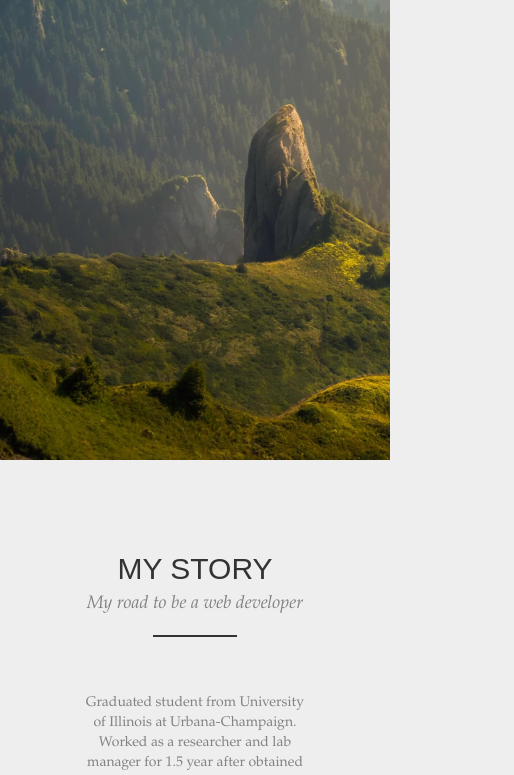
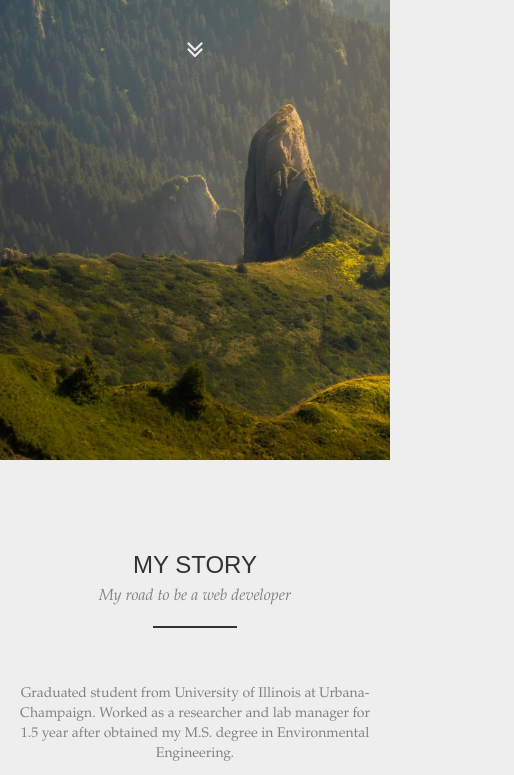
Before and after one commit to AsimoLoveGym/AsimoLoveGym.github.io, a website: page index.html in a window 390 px wide. Shown: the part 384-1159 px from the top of the page, 514 px wide, since content can reach past the window. Drawn offline with nearby package versions, Linux system fonts and the light colour scheme.

Commit message:
[FEAT] Responsive layout with gulp, sass mixins

```diff
--- a/Gulpfile.js
+++ b/Gulpfile.js
@@ -1,3 +1,39 @@
+'use strict';
+
+var gulp = require('gulp');
+var responsive = require('gulp-responsive');
+var sass = require('gulp-sass');
+
+gulp.task('sass', function () {
+  return gulp.src('./scss/**/**/*.scss')
+    .pipe(sass({ outputStyle: 'compressed' }).on('error', sass.logError))
+    .pipe(gulp.dest('./css'));
+});
+
+gulp.task('sass:watch', function () {
+  gulp.watch('./scss/**/**/*.scss', ['sass']);
+});
+
+// var $ = require('gulp-load-plugins')();
+
+gulp.task('images', function () {
+  return gulp.src('img/*.{jpcg,png}')
+    .pipe(responsive({
+      '*.jpg': { width: 1200 },
+      '*.png': { width: '50%' },
+      '*': {
+        width: 100,
+        rename: { suffix: '-thumbnail' },
+      },
+    }, {
+      quality: 70,
+      progressive: true,
+      compressionLevel: 6,
+      withMetadata: false,
+    }))
+    .pipe(gulp.dest('dist/responsiveImg'));
+});
+
 // var gulp = require('gulp');
 //
 // gulp.task('test', function () {
@@ -23,26 +59,3 @@
 // });
 
 // gulp.task('default', ['image']);
-
-var gulp = require('gulp');
-
-var responsive = require('gulp-responsive');
-// var $ = require('gulp-load-plugins')();
-
-gulp.task('images', function () {
-  return gulp.src('img/*.{jpg,png}')
-    .pipe(responsive({
-      '*.jpg': { width: 1200 },
-      '*.png': { width: '50%' },
-      '*': {
-        width: 100,
-        rename: { suffix: '-thumbnail' },
-      },
-    }, {
-      quality: 70,
-      progressive: true,
-      compressionLevel: 6,
-      withMetadata: false,
-    }))
-    .pipe(gulp.dest('dist/responsiveImg'));
-});
--- a/index.html
+++ b/index.html
@@ -53,8 +53,8 @@
   </nav>
 
   <header class="header-container text-center" id="home">
-    <div>
-      <h1>Hello! This is Zhuangzhuang(Joey) Xia</h1>
+    <div class="col-xs-12">
+      <h1>Hello! This is Zhuangzhuang (Joey) Xia</h1>
       <h4><em>Front End Web Developer</em></h4>
       <h4>Yes, I'm available for hire</h4>
     </div>
@@ -69,11 +69,13 @@
         <h2 class="section-title">MY STORY</h2>
         <h4 class="section-subtitle"><i>My road to be a web developer</i></h4>
         <hr>
-        <p>Graduated student from University of Illinois at Urbana-Champaign. Worked as a researcher and lab manager for 1.5 year after obtained my M.S. degree in Environmental Engineering. </p>
-        <p>Stepped in front end field with Udacity Nanodegree (link), love it more after taking CS498RK - The Art of Web Programming in UIUC. (link) The fast moving industry and power of combining JS, HTML5, and CSS3 make me fascinated. After more than half year of studying in part time, I decided to quit my job in July 2016 and study full time since then.</p>
-        <p>In my road to be a web developer,  Computer Science courses offered by UIUC,  best rating books, and personal projects benefit me most. College courses give me big views and trends about current industry, books taught me with knowledge in depth, practice with projects polish my skills and make real things.</p>
-        <p>After more than one year experience in this field, I’m ready for a job as a front end web developer.</p>
-        <a class="btn btn-default" href="#portfolio" role="button">Check my work</a>
+        <div class="col-xs-12">
+          <p>Graduated student from University of Illinois at Urbana-Champaign. Worked as a researcher and lab manager for 1.5 year after obtained my M.S. degree in Environmental Engineering. </p>
+          <p>Stepped in front end field with Udacity Nanodegree (link), love it more after taking CS498RK - The Art of Web Programming in UIUC. (link) The fast moving industry and power of combining JS, HTML5, and CSS3 make me fascinated. After more than half year of studying in part time, I decided to quit my job in July 2016 and study full time since then.</p>
+          <p>In my road to be a web developer,  Computer Science courses offered by UIUC,  best rating books, and personal projects benefit me most. College courses give me big views and trends about current industry, books taught me with knowledge in depth, practice with projects polish my skills and make real things.</p>
+          <p>After more than one year experience in this field, I’m ready for a job as a front end web developer.</p>
+          <a class="btn btn-default" href="#portfolio" role="button">Check my work</a>
+        </div>
       </section>
 
       <section id="skills" class="text-center row">
--- a/package.json
+++ b/package.json
@@ -20,6 +20,7 @@
     "gulp": "^3.9.1",
     "gulp-image": "^2.7.3",
     "gulp-imagemin": "^3.1.1",
-    "gulp-responsive": "^2.7.0"
+    "gulp-responsive": "^2.7.0",
+    "gulp-sass": "^3.1.0"
   }
 }
--- a/scss/helpers/_variables.scss
+++ b/scss/helpers/_variables.scss
@@ -37,8 +37,9 @@ $primary-margin: 4em;
 $secondary-margin: 2em;
 $tertiary-margin: 1em;
 
-$section-padding: 6em;
+// $section-padding: 6em;
 
+$base-gap: 6em;
 $primary-gap: 4em;
 $secondary-gap: 2em;
 $tertiary-gap: 1em;
@@ -67,10 +68,23 @@ $primary-radius: 10px;
 }
 
 // Mixins for media queries
+$screen-xxs: 330px;
 $screen-xs: 480px;
 $screen-small: 768px;
 $screen-medium: 992px;
 $screen-large: 1200px;
+
+@mixin mq-xxs-down {
+  @media (max-width: $screen-xxs - 1px) {
+    @content;
+  }
+}
+
+@mixin mq-xs-down {
+  @media (max-width: $screen-xs - 1px) {
+    @content;
+  }
+}
 
 @mixin mq-xs-up {
   @media (min-width: $screen-xs) {
--- a/scss/layout/_main.scss
+++ b/scss/layout/_main.scss
@@ -6,6 +6,38 @@ body {
   position: relative;
   /*For scrollspy*/
   background-color: $tertiary-gray;
+
+  @include mq-xxs-down {
+    font-size: 12px;
+  }
+}
+
+h1, h2, h3, h4, h5, h6 {
+  @include hyphens(auto);
+}
+
+h1 {
+  @include mq-xs-down {
+    font-size: 28px;
+  }
+}
+
+h2 {
+  @include mq-xs-down {
+    font-size: 24px;
+  }
+}
+
+h3 {
+  @include mq-xs-down {
+    font-size: 20px;
+  }
+}
+
+h4 {
+  @include mq-xs-down {
+    font-size: 16px;
+  }
 }
 
 header {
@@ -20,6 +52,9 @@ header {
 
 header {
   padding-top: 25%;
+  @include mq-xs-down {
+    padding-top: 60%;
+  }
 }
 
 header a span {
@@ -32,9 +67,17 @@ header .fa {
 
 section {
   padding-top: $navbar-height;
-  padding-left: $section-padding;
-  padding-right: $section-padding;
+  padding-left: $base-gap;
+  padding-right: $base-gap;
   font-family: $body-font;
+  @include mq-xs-down {
+    padding-left: 0;
+    padding-right: 0;
+  }
+  @include mq-xs {
+    padding-left: $secondary-gap;
+    padding-right: $secondary-gap;
+  }
 }
 
 section .section-title, section .edu-title, .project-title {
@@ -75,10 +118,21 @@ hr {
 .education .education-row {
   @include display(flex);
   @include flex-wrap(wrap);
+  @include mq-xs-down {
+    padding-left: 5px;
+    padding-right: 5px;
+  }
 }
 
 .education .education-row .education-section {
   @include flex(1 1 465px);
+  @include mq-xs-down {
+    @include flex(1 1 auto);
+  }
+  @include mq-xs-down {
+    padding-left: 5px;
+    padding-right: 5px;
+  }
 }
 
 .education .education-row .education-section {
@@ -88,6 +142,12 @@ hr {
 
 .education .education-row .education-section .text-section {
   @include flex(1 1 165px);
+  @include mq-xs-down {
+    @include flex(1 1 130px);
+  }
+  @include mq-xxs-down {
+    @include flex(1 1 100px);
+  }
   color: $secondary-gray;
   background-color: $base-dark;
   padding: $tertiary-gap;
@@ -127,6 +187,14 @@ hr {
 .education .education-row .education-section figure img {
   width: 250px;
   height: 150px;
+  @include mq-xs-down {
+    width: 180px;
+    height: 125px;
+  }
+  @include mq-xxs-down {
+    width: 125px;
+    height: 85px;
+  }
   overflow: hidden;
 }
 
@@ -138,6 +206,10 @@ hr {
 .education-row .bookitem-section {
   @include display(flex);
   margin-bottom: $tertiary-gap;
+  @include mq-xs-down {
+    padding-left: 5px;
+    padding-right: 5px;
+  }
 }
 
 .education-row .bookitem-section figure img {
```
Also changed, not shown: css/styles.css, 1 other file.
